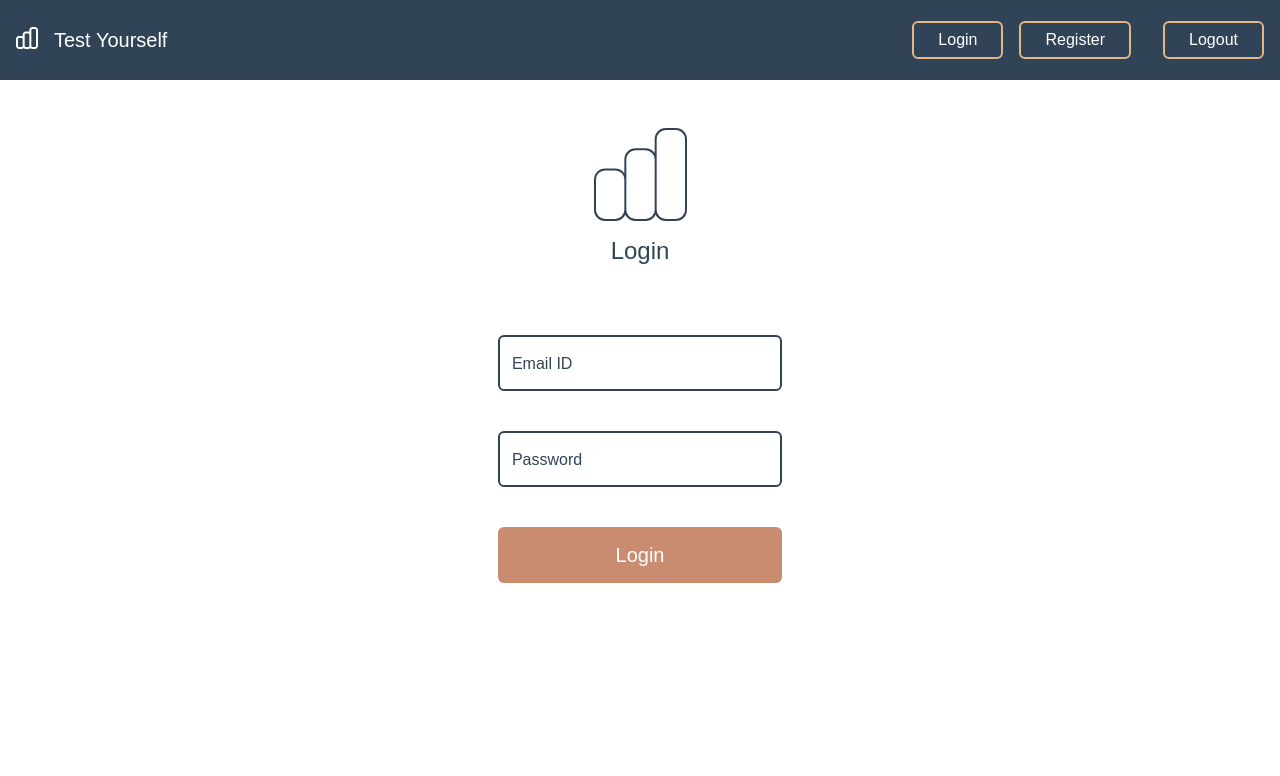
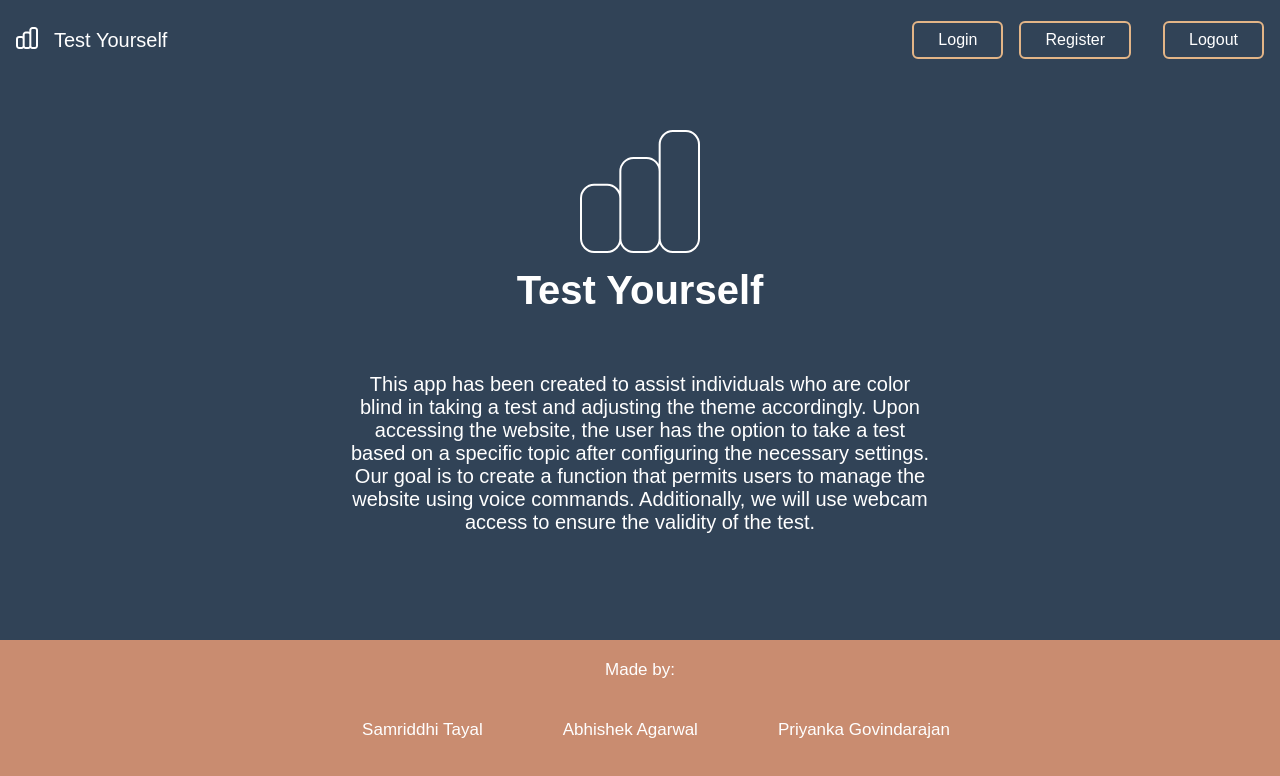
Before and after one commit to Abhii-Agarwal09/test-yourself, a React (Vite) app in the folder client/: page / in a window 1280 px wide. Shown: the top 776 px of the page. Built offline with nearby package versions, Linux system fonts and the light colour scheme; the HTML template or start-up script is replaced by a standard one.

Commit message:
Landing Page

```diff
--- a/client/src/App.jsx
+++ b/client/src/App.jsx
@@ -1,14 +1,17 @@
 import './App.css';
 import Footer from './components/Footer/Footer';
 import Navbar from './components/Navbar/Navbar';
+import Landing from './components/Landing/Landing';
 import Login from './components/Login/Login';
-import Register from './components/Register/Register'
+import Register from './components/Register/Register';
+
 function App() {
 	return (
 		<div className='App'>
-			<Navbar/>
-			<Login/>
-			{/* <Register/> */}
+			<Navbar />
+			<Landing />
+			{/* <Login/> */}
+			{/* <Register /> */}
 			<Footer />
 		</div>
 	);
--- /dev/null
+++ b/client/src/components/Landing/Landing.css
@@ -0,0 +1,51 @@
+.description-container{
+  display: flex;
+  flex-direction: column;
+  background-color: #314357;
+  color: white;
+  align-items: center;
+  height: 70vh;
+  font-size: 20px;
+  padding:50px 300px;
+  gap: 10px;
+  text-align: center;
+}
+
+.description-logo-container{
+  color:white;
+}
+
+.description{
+  padding: 50px;
+}
+
+.made-by-container{
+  display: flex;
+  flex-direction: column;
+  align-items: center;
+  padding: 20px;
+  background-color: #C98C70;
+  color: white;
+  font-size: 17px;
+  height: 20vh;
+}
+
+.names-list{
+  list-style-type: none;
+  display: flex;
+  margin-left: 2rem;
+
+}
+
+li{
+  padding: 40px;
+}
+
+a{
+  text-decoration: none;
+  color: white;
+}
+
+a:hover,a:focus,a:active {
+  color: #314357;
+}
--- /dev/null
+++ b/client/src/components/Landing/Landing.jsx
@@ -0,0 +1,42 @@
+import logo from '../../assets//landing-logo.svg';
+import './Landing.css';
+function Landing() {
+	return (
+		<>
+			<div className='description-container'>
+				<div className='description-logo-container'>
+					<img src={logo} />
+				</div>
+				<h1 className='description-heading'>Test Yourself</h1>
+				<p className='description'>
+					This app has been created to assist individuals who are color blind in
+					taking a test and adjusting the theme accordingly. Upon accessing the
+					website, the user has the option to take a test based on a specific
+					topic after configuring the necessary settings. Our goal is to create
+					a function that permits users to manage the website using voice
+					commands. Additionally, we will use webcam access to ensure the
+					validity of the test.
+				</p>
+			</div>
+			<div className='made-by-container'>
+				<p className='made-by-heading'>Made by:</p>
+				<div className='names'>
+					<ul className='names-list'>
+						<li className='name'>
+							<a href='https://github.com/SamriddhiTayal'>Samriddhi Tayal</a>
+						</li>
+						<li className='name'>
+							<a href='https://github.com/Abhii-Agarwal09'>Abhishek Agarwal</a>
+						</li>
+						<li className='name'>
+							<a href='https://github.com/priyanka-111-droid'>
+								Priyanka Govindarajan
+							</a>
+						</li>
+					</ul>
+				</div>
+			</div>
+		</>
+	);
+}
+export default Landing;
```
Also changed, not shown: client/src/assets/landing-logo.svg (added).
